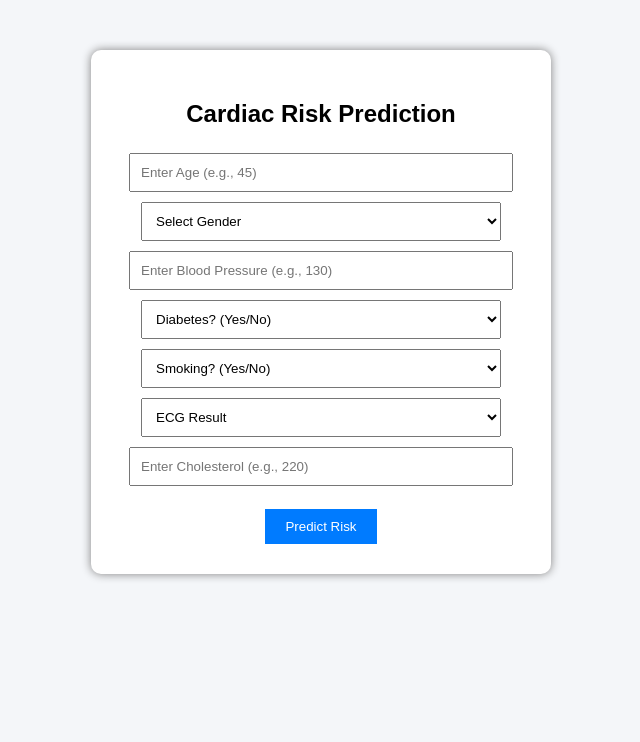
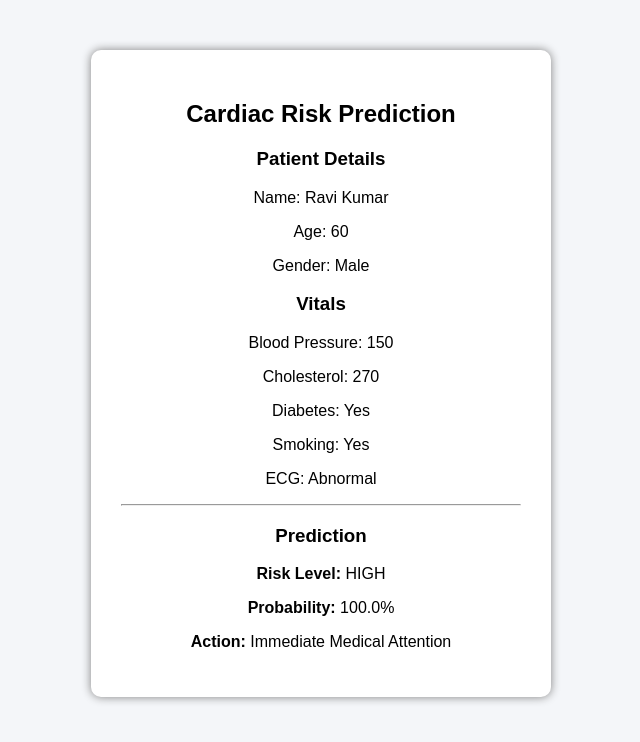
Before and after one commit to SuzaanAhmed/Smart-Cardiology-Document-Processing, a Flask app: page / in a window 1280 px wide. Shown: the top 742 px of the page, without its empty margins (319-959 px from the left). Run offline with Flask 3, Linux system fonts and the light colour scheme.

Commit message:
module 3 edited

```diff
--- a/Modules/Mod3/app.py
+++ b/Modules/Mod3/app.py
@@ -1,13 +1,13 @@
-from flask import Flask, render_template, request
+from flask import Flask, render_template
 import pandas as pd
 import numpy as np
-from sklearn.model_selection import train_test_split
+import json
 from sklearn.ensemble import RandomForestClassifier
 
 app = Flask(__name__)
 
 # -------------------------------
-# DATASET
+# TRAINING DATA
 # -------------------------------
 data = {
     "Age":[45,50,36,60,55,48,39,65,52,47],
@@ -21,31 +21,43 @@ data = {
 }
 
 df = pd.DataFrame(data)
-
 X = df.drop("Risk", axis=1)
 y = df["Risk"]
 
 model = RandomForestClassifier()
-model.fit(X,y)
+model.fit(X, y)
 
 # -------------------------------
-# ROUTES
+# HOME ROUTE
 # -------------------------------
 @app.route('/')
 def home():
-    return render_template("index.html")
 
-@app.route('/predict', methods=['POST'])
-def predict():
-    age = int(request.form['age'])
-    gender = int(request.form['gender'])
-    bp = int(request.form['bp'])
-    diabetes = int(request.form['diabetes'])
-    smoking = int(request.form['smoking'])
-    ecg = int(request.form['ecg'])
-    chol = int(request.form['chol'])
+    # read hospital-style JSON
+    with open("patient_report.json") as f:
+        data = json.load(f)
+
+#with open("../Mod1/outputs/patient_report.json") as f:
+#    data = json.load(f)
+
+
+    patient = data.get("patient", {})
+    vitals = data.get("vitals", {})
+
+    # extract values
+    age = patient.get("age", 0)
+    gender = 1 if patient.get("gender", "").lower() == "male" else 0
+
+    bp = vitals.get("blood_pressure", 0)
+    chol = vitals.get("cholesterol", 0)
+
+    diabetes = 1 if vitals.get("diabetes", "").lower() == "yes" else 0
+    smoking = 1 if vitals.get("smoking", "").lower() == "yes" else 0
+    ecg = 1 if vitals.get("ecg_result", "").lower() == "abnormal" else 0
 
     input_data = np.array([[age, gender, bp, diabetes, smoking, ecg, chol]])
+
+    # prediction
     prob = model.predict_proba(input_data)[0][1]
 
     if prob < 0.33:
@@ -58,10 +70,32 @@ def predict():
         risk = "HIGH"
         action = "Immediate Medical Attention"
 
-    return render_template("index.html",
-                           prediction=risk,
-                           probability=round(prob*100,2),
-                           action=action)
+    # -------------------------------
+    # SAVE OUTPUT
+    # -------------------------------
+    output_data = {
+        "patient": patient,
+        "vitals": vitals,
+        "prediction": {
+            "risk": risk,
+            "probability": round(prob*100,2),
+            "action": action
+        }
+    }
 
+    with open("prediction_output.json", "w") as f:
+        json.dump(output_data, f, indent=4)
+
+    # -------------------------------
+    return render_template(
+        "index.html",
+        patient=patient,
+        vitals=vitals,
+        prediction=risk,
+        probability=round(prob*100,2),
+        action=action
+    )
+
+# -------------------------------
 if __name__ == "__main__":
     app.run(debug=True)
--- /dev/null
+++ b/Modules/Mod3/patient_report.json
@@ -0,0 +1,14 @@
+{
+    "patient": {
+        "name": "Ravi Kumar",
+        "age": 60,
+        "gender": "Male"
+    },
+    "vitals": {
+        "blood_pressure": 150,
+        "cholesterol": 270,
+        "diabetes": "Yes",
+        "smoking": "Yes",
+        "ecg_result": "Abnormal"
+    }
+}
--- a/Modules/Mod3/templates/index.html
+++ b/Modules/Mod3/templates/index.html
@@ -2,14 +2,12 @@
 <html>
 <head>
 <title>Cardiac Risk Prediction</title>
-
 <style>
 body{
 font-family: Arial;
 background:#f4f6f9;
 text-align:center;
 }
-
 .container{
 background:white;
 padding:30px;
@@ -18,77 +16,31 @@ width:400px;
 border-radius:10px;
 box-shadow:0 0 10px gray;
 }
-
-input, select{
-width:90%;
-padding:10px;
-margin:5px;
-}
-
-button{
-background:#007bff;
-color:white;
-padding:10px 20px;
-border:none;
-cursor:pointer;
-}
-
-.result{
-margin-top:20px;
-font-weight:bold;
-}
 </style>
 </head>
-
 <body>
 
 <div class="container">
 <h2>Cardiac Risk Prediction</h2>
 
-<form method="POST" action="/predict">
+<h3>Patient Details</h3>
+<p>Name: {{ patient.name }}</p>
+<p>Age: {{ patient.age }}</p>
+<p>Gender: {{ patient.gender }}</p>
 
-<input type="number" name="age" placeholder="Enter Age (e.g., 45)" required>
+<h3>Vitals</h3>
+<p>Blood Pressure: {{ vitals.blood_pressure }}</p>
+<p>Cholesterol: {{ vitals.cholesterol }}</p>
+<p>Diabetes: {{ vitals.diabetes }}</p>
+<p>Smoking: {{ vitals.smoking }}</p>
+<p>ECG: {{ vitals.ecg_result }}</p>
 
-<select name="gender" required>
-<option value="">Select Gender</option>
-<option value="1">Male</option>
-<option value="0">Female</option>
-</select>
+<hr>
 
-<input type="number" name="bp" placeholder="Enter Blood Pressure (e.g., 130)" required>
-
-<select name="diabetes" required>
-<option value="">Diabetes? (Yes/No)</option>
-<option value="1">Yes</option>
-<option value="0">No</option>
-</select>
-
-<select name="smoking" required>
-<option value="">Smoking? (Yes/No)</option>
-<option value="1">Yes</option>
-<option value="0">No</option>
-</select>
-
-<select name="ecg" required>
-<option value="">ECG Result</option>
-<option value="1">Abnormal</option>
-<option value="0">Normal</option>
-</select>
-
-<input type="number" name="chol" placeholder="Enter Cholesterol (e.g., 220)" required>
-
-<br><br>
-<button type="submit">Predict Risk</button>
-
-</form>
-
-{% if prediction %}
-<div class="result">
-<h3>Risk Level: {{ prediction }}</h3>
-<p>Probability: {{ probability }}%</p>
-<p>Action: {{ action }}</p>
-</div>
-{% endif %}
+<h3>Prediction</h3>
+<p><b>Risk Level:</b> {{ prediction }}</p>
+<p><b>Probability:</b> {{ probability }}%</p>
+<p><b>Action:</b> {{ action }}</p>
 
 </div>
 
```
